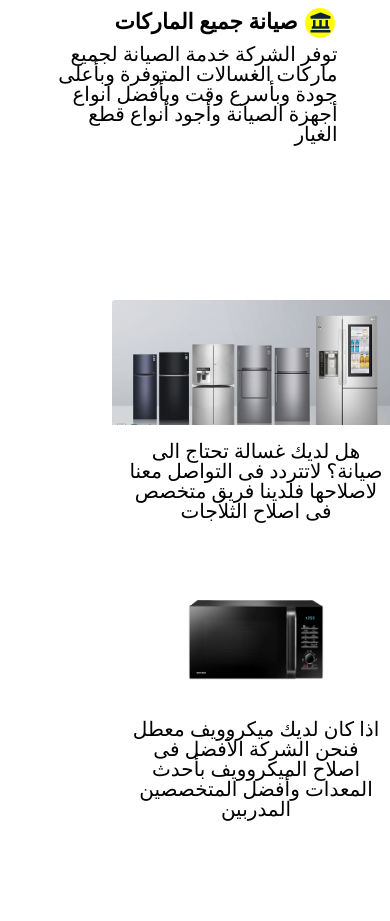
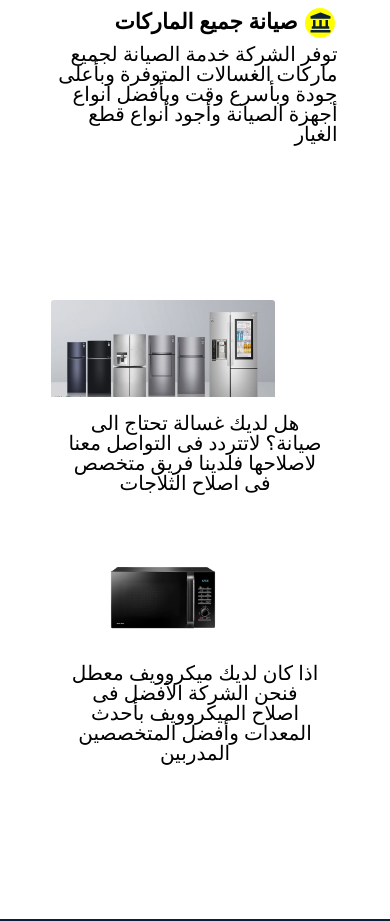
Before and after one commit to abd-alrahman01/laugh, a plain HTML site: page index.html in a window 390 px wide. Shown: the part 3683-4604 px from the top of the page. Drawn offline with nearby package versions, Linux system fonts and the light colour scheme.

Commit message:
Add files via upload

```diff
--- a/style.css
+++ b/style.css
@@ -236,10 +236,12 @@ a:hover{
     background-color: rgb(12, 32, 59);
 }
 .fm-album{
-    padding: 100px;
+    padding: 100px 0px;
+    margin: auto;
 }
 .fm-card{
     border: none;
+    width: 18rem;
 }
 .card-text{
     text-align: center;
@@ -536,4 +538,7 @@ a:hover{
     .down{
         width: 94%;
     }
+    .fm-card img{
+        width: 14rem;
+    }
 }
```
